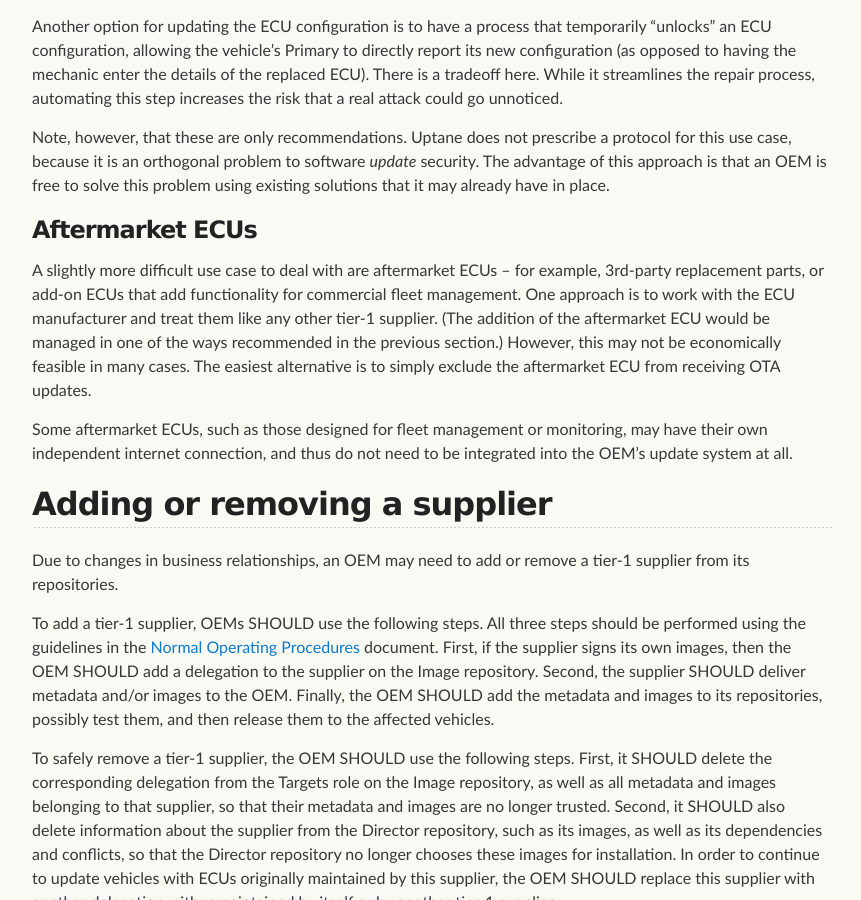
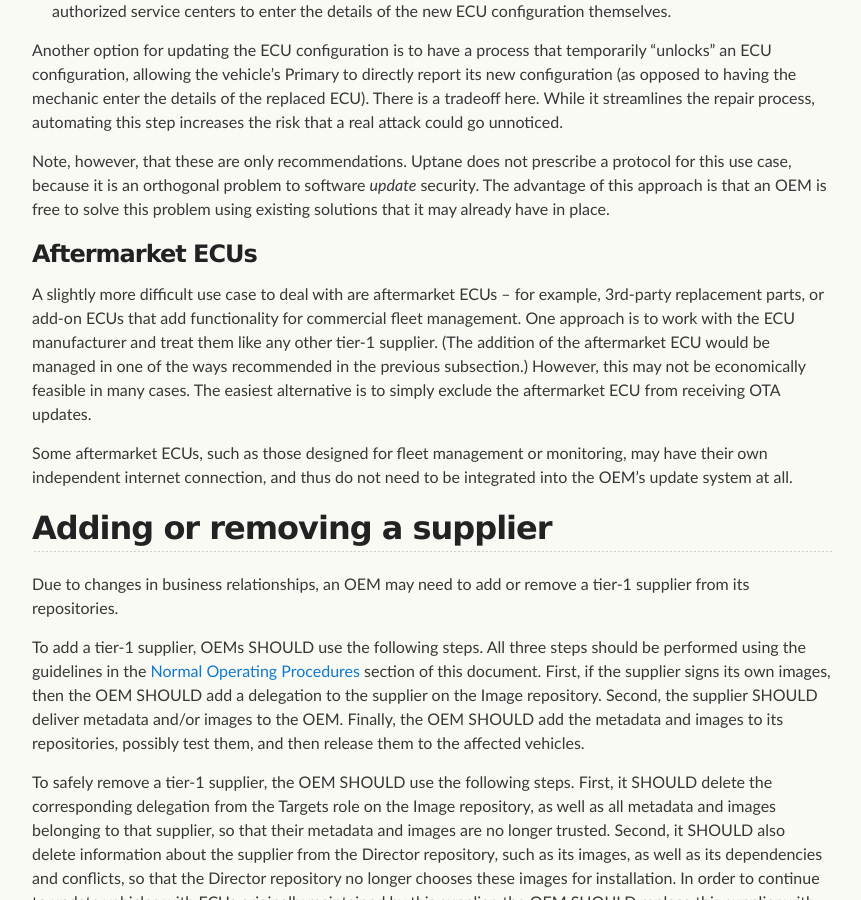
Before and after one commit to uptane/deployment-considerations, a Jekyll site: the page built from exceptional_operations.md, in a window 1280 px wide and 900 px high, scrolled down 3013 px. Shown: the whole window, without its empty margins (208-1069 px from the left). Built offline with Jekyll 4.4.1, drawn with Linux system fonts in a browser that asks for light colours; our own code applies the rules of GitHub Pages for plain Markdown files; some of the changed text lies outside the part shown.

Commit message:
Standardize the language around sections/pages/documents.
Each markdown file in this repo corresponds to a "section" of the
Deployment Best Practices, and thus divisions of those sections should
be described as subsections.

Signed-off-by: Patrick Vacek <patrickvacek@gmail.com>

```diff
--- a/exceptional_operations.md
+++ b/exceptional_operations.md
@@ -19,7 +19,7 @@ By default, Uptane does not allow updates to be rolled back and enforces this ac
 
 There are at least two ways to allow rollbacks, each with different advantages and disadvantages.
 
-In the first option, an OEM MAY choose to never increment the release counters of images (see Figure 2). Uptane will accept any new image associated with a release counter, as long as it is equal to the release counter of the previous image in the previous Targets metadata file. If release counters are never incremented, then all images would have the same release counters. In this situation, an ECU would accept the installation of any compatible image referred to in the new Targets metadata. (See the [Enhanced Security Practices](https://uptane.github.io/deployment-considerations/security_considerations.html) section for more details.)
+In the first option, an OEM MAY choose to never increment the release counters of images (see Figure 2). Uptane will accept any new image associated with a release counter, as long as it is equal to the release counter of the previous image in the previous Targets metadata file. If release counters are never incremented, then all images would have the same release counters. In this situation, an ECU would accept the installation of any compatible image referred to in the new Targets metadata. (See the [Enhanced Security Practices](https://uptane.github.io/deployment-considerations/security_considerations.html) section of this document for more details.)
 
 <img align="center" src="assets/images/except_2_diffimage_samecounter.png" width="500" style="margin: 0px 20px"/>
 
@@ -34,7 +34,7 @@ In the second option, an OEM increments the release counter of an image whenever
 **Figure 3.** *Uptane forbids the installation of images with lower release counters than what is currently installed.*
 
 The advantage to this method is that it prevents rollback attacks in a situation
-where attackers compromise only the Director repository.  However, there are two disadvantages. First, the release counters for images have to be maintained, even if role B now signs for images previously signed by role A. This is because release counters are always compared to previous Targets metadata files. Second, it is more cumbersome to roll back updates, or deliberately cause ECUs to install older images, because the release counters of these older images are incremented in the new Targets metadata for the Image repository with offline keys. However, this method SHOULD be preferred, because it is more secure. See the [Enhanced Security Practices](https://uptane.github.io/deployment-considerations/security_considerations.html) section for more techniques that can be used to limit rollback attacks when the Director repository is compromised.
+where attackers compromise only the Director repository.  However, there are two disadvantages. First, the release counters for images have to be maintained, even if role B now signs for images previously signed by role A. This is because release counters are always compared to previous Targets metadata files. Second, it is more cumbersome to roll back updates, or deliberately cause ECUs to install older images, because the release counters of these older images are incremented in the new Targets metadata for the Image repository with offline keys. However, this method SHOULD be preferred, because it is more secure. See the [Enhanced Security Practices](https://uptane.github.io/deployment-considerations/security_considerations.html) section of this document for more techniques that can be used to limit rollback attacks when the Director repository is compromised.
 
 
 ## Adding, removing, or replacing ECUs
@@ -52,7 +52,7 @@ Note, however, that these are only recommendations. Uptane does not prescribe a
 
 ### Aftermarket ECUs
 
-A slightly more difficult use case to deal with are aftermarket ECUs -- for example, 3rd-party replacement parts, or add-on ECUs that add functionality for commercial fleet management. One approach is to work with the ECU manufacturer and treat them like any other tier-1 supplier. (The addition of the aftermarket ECU would be managed in one of the ways recommended in the previous section.) However, this may not be economically feasible in many cases. The easiest alternative is to simply exclude the aftermarket ECU from receiving OTA updates.
+A slightly more difficult use case to deal with are aftermarket ECUs -- for example, 3rd-party replacement parts, or add-on ECUs that add functionality for commercial fleet management. One approach is to work with the ECU manufacturer and treat them like any other tier-1 supplier. (The addition of the aftermarket ECU would be managed in one of the ways recommended in the previous subsection.) However, this may not be economically feasible in many cases. The easiest alternative is to simply exclude the aftermarket ECU from receiving OTA updates.
 
 Some aftermarket ECUs, such as those designed for fleet management or monitoring, may have their own independent internet connection, and thus do not need to be integrated into the OEM's update system at all.
 
@@ -61,7 +61,7 @@ Some aftermarket ECUs, such as those designed for fleet management or monitoring
 
 Due to changes in business relationships, an OEM may need to add or remove a tier-1 supplier from its repositories.
 
-To add a tier-1 supplier, OEMs SHOULD use the following steps. All three steps should be performed using the guidelines in the [Normal Operating Procedures](https://uptane.github.io/deployment-considerations/normal_operation.html) document. First, if the supplier signs its own images, then the OEM SHOULD add a delegation to the supplier on the Image repository. Second, the supplier SHOULD deliver metadata and/or images to the OEM. Finally, the OEM SHOULD add the metadata and images to its repositories, possibly test them, and then release them to the affected vehicles.
+To add a tier-1 supplier, OEMs SHOULD use the following steps. All three steps should be performed using the guidelines in the [Normal Operating Procedures](https://uptane.github.io/deployment-considerations/normal_operation.html) section of this document. First, if the supplier signs its own images, then the OEM SHOULD add a delegation to the supplier on the Image repository. Second, the supplier SHOULD deliver metadata and/or images to the OEM. Finally, the OEM SHOULD add the metadata and images to its repositories, possibly test them, and then release them to the affected vehicles.
 
 To safely remove a tier-1 supplier, the OEM SHOULD use the following steps. First, it SHOULD delete the corresponding delegation from the Targets role on the Image repository, as well as all metadata and images belonging to that supplier, so that their metadata and images are no longer trusted. Second, it SHOULD also delete information about the supplier from the Director repository, such as its images, as well as its dependencies and conflicts, so that the Director repository no longer chooses these images for installation. In order to continue to update vehicles with ECUs originally maintained by this supplier, the OEM SHOULD replace this supplier with another delegation, either maintained by itself or by another tier-1 supplier.
 
```
Also changed, not shown: other parts of exceptional_operations.md (+1 -1 lines), key_management.md (+1 -1 lines), normal_operation.md (+3 -3 lines), repositories.md (+3 -3 lines), security_considerations.md (+1 -1 lines).
